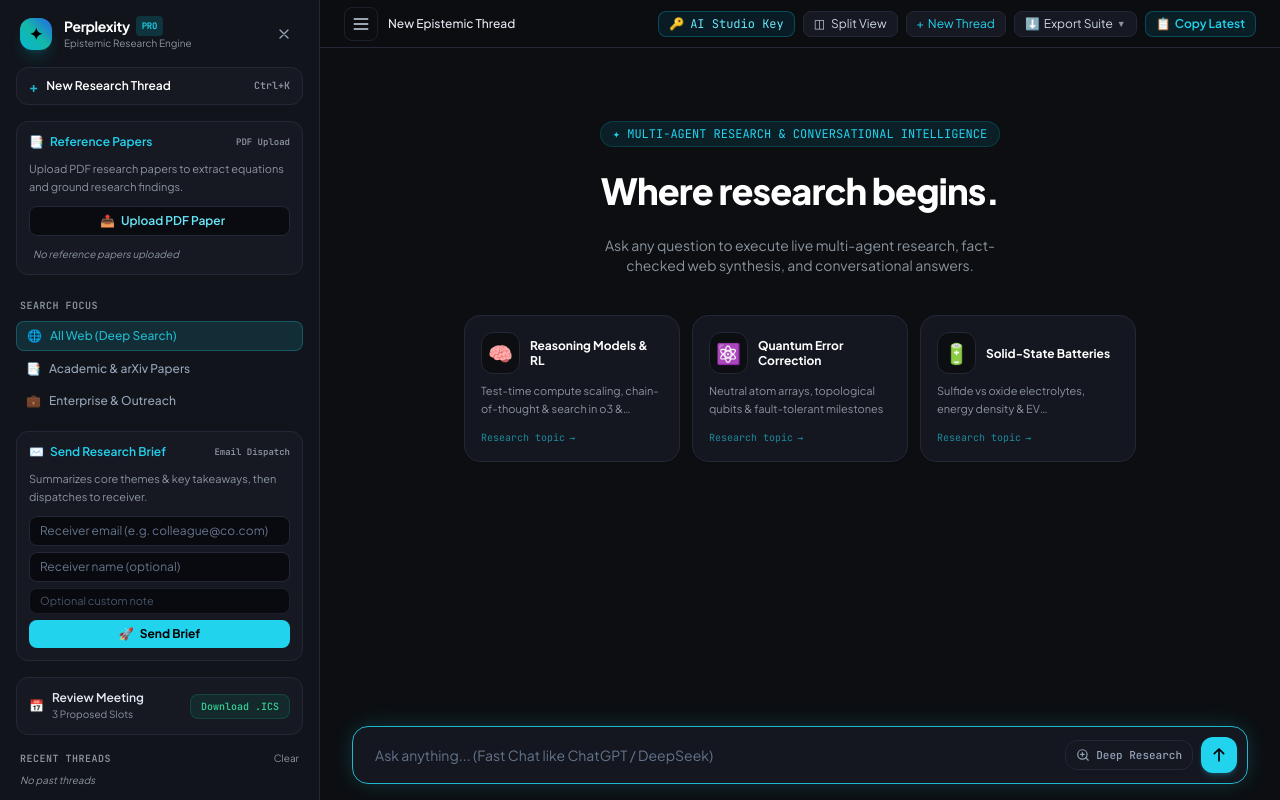
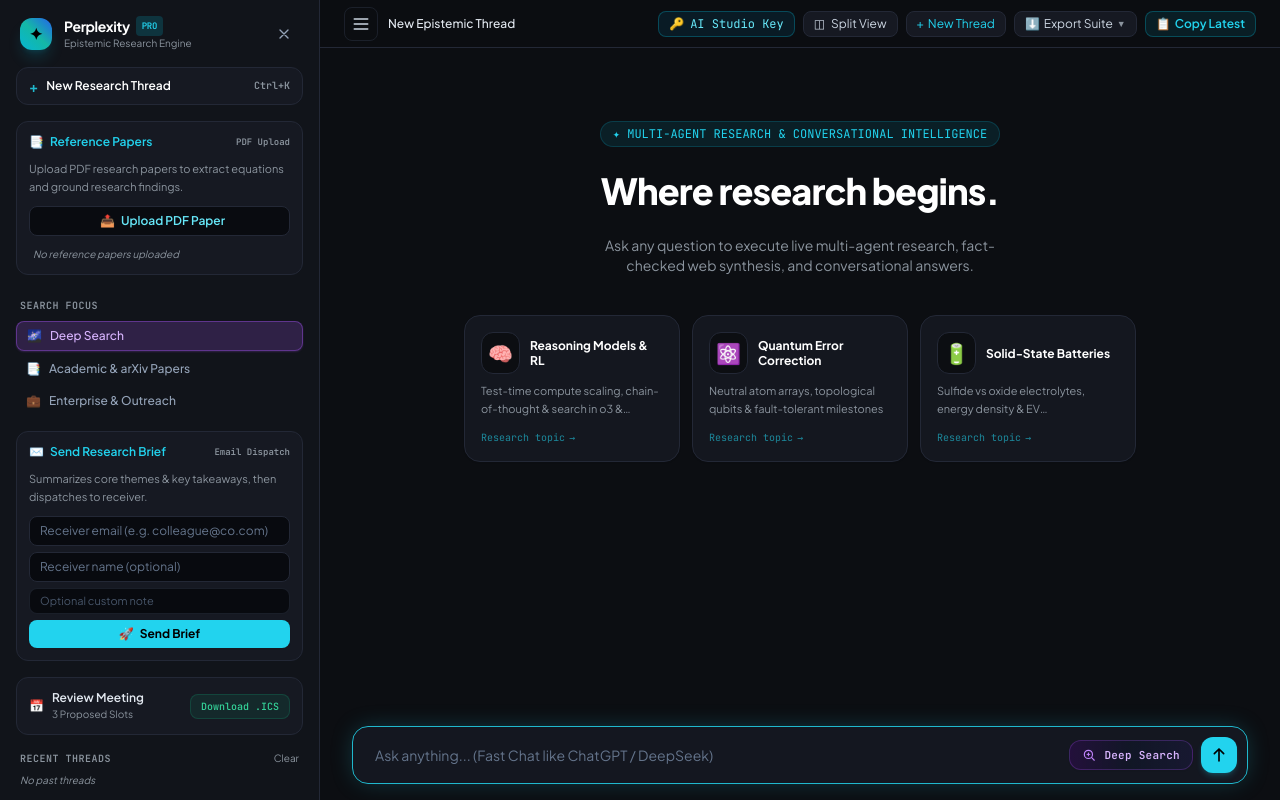
Before and after one commit to zeeshanrana707/genAI, a FastAPI app: page / in a window 1280 px wide. Run offline with FastAPI, Linux system fonts and the light colour scheme; data that the repository does not hold is empty; some libraries are stand-ins or nearby versions.

Commit message:
feat: replace web search with professional Deep Search button in cosmic violet/indigo theme

```diff
--- a/templates/index.html
+++ b/templates/index.html
@@ -325,9 +325,9 @@
       <div class="space-y-1.5">
         <span class="text-[10px] font-mono uppercase tracking-wider text-pplx-muted px-1 font-semibold">Search Focus</span>
         <div class="space-y-1">
-          <button onclick="setFocusMode('all')" id="focusBtnAll" class="w-full flex items-center space-x-2 px-2.5 py-1.5 rounded-lg text-xs font-medium bg-pplx-accent/15 text-pplx-accent border border-pplx-accent/30 transition-colors">
-            <span>🌐</span>
-            <span>All Web (Deep Search)</span>
+          <button onclick="setFocusMode('all')" id="focusBtnAll" class="w-full flex items-center space-x-2 px-2.5 py-1.5 rounded-lg text-xs font-medium bg-purple-500/20 text-purple-300 border border-purple-500/40 transition-colors shadow-sm shadow-purple-500/20">
+            <span>🌌</span>
+            <span>Deep Search</span>
           </button>
           <button onclick="setFocusMode('academic')" id="focusBtnAcademic" class="w-full flex items-center space-x-2 px-2.5 py-1.5 rounded-lg text-xs font-medium text-slate-400 hover:text-white hover:bg-pplx-card transition-colors">
             <span>📑</span>
@@ -593,31 +593,31 @@
     <!-- ========================================================================= -->
     <div class="absolute bottom-0 inset-x-0 bg-gradient-to-t from-[#0c0e12] via-[#0c0e12]/95 to-transparent pt-6 pb-4 px-4 sm:px-8 z-20 pointer-events-none">
       <div class="max-w-4xl mx-auto pointer-events-auto">
-        <div class="glass-search rounded-2xl p-2 sm:p-2.5 shadow-2xl flex items-center space-x-2 transition-all">
+        <div id="searchBarContainer" class="glass-search rounded-2xl p-2 sm:p-2.5 shadow-2xl flex items-center space-x-2 transition-all border border-pplx-border">
 
           <input
             id="promptInput"
             type="text"
-            placeholder="Ask a follow-up or enter any research topic..."
+            placeholder="Ask anything... (Fast Chat like ChatGPT / DeepSeek)"
             class="flex-1 bg-transparent border-0 text-xs sm:text-sm text-slate-100 placeholder-slate-500 focus:outline-none px-3 font-sans"
           />
 
-          <!-- Deep Research Toggle Pill in Input Box -->
+          <!-- Professional Deep Search Button (Entirely Distinct Cosmic Violet/Indigo Theme) -->
           <button
             id="deepResearchToggleBtn"
             type="button"
             onclick="toggleDeepResearchMode()"
-            class="flex items-center space-x-1.5 px-2.5 py-1.5 rounded-xl text-xs font-mono transition-all border flex-shrink-0 cursor-pointer select-none bg-pplx-card/80 hover:bg-slate-800 text-slate-400 hover:text-slate-200 border-pplx-border"
-            title="Toggle Deep Research (OFF: Instant Fast Chat like ChatGPT/DeepSeek | ON: 5-Agent Literature Mining & Grounding Audit)"
+            class="group relative flex items-center space-x-2 px-3 py-1.5 rounded-xl text-xs font-mono transition-all duration-300 border flex-shrink-0 cursor-pointer select-none bg-gradient-to-r from-purple-950/40 via-slate-900/60 to-indigo-950/40 hover:from-purple-900/50 hover:to-indigo-900/50 text-purple-300 hover:text-purple-100 border-purple-500/25 hover:border-purple-400/50 shadow-sm"
+            title="Toggle Deep Search (OFF: Fast Chat | ON: 5-Agent Literature Mining & Grounding Audit)"
           >
-            <span id="deepResearchIcon" class="flex items-center justify-center">
+            <span id="deepResearchIcon" class="flex items-center justify-center text-purple-400 group-hover:text-purple-300 transition-colors">
               <svg class="w-3.5 h-3.5" viewBox="0 0 24 24" fill="none" stroke="currentColor" stroke-width="2" stroke-linecap="round" stroke-linejoin="round">
-                <circle cx="11" cy="11" r="8"></circle>
-                <line x1="21" y1="21" x2="16.65" y2="16.65"></line>
-                <path d="M11 8v6M8 11h6" />
+                <circle cx="11" cy="11" r="7"></circle>
+                <path d="M21 21l-4.35-4.35"></path>
+                <polygon points="11,7 12.2,9.8 15,11 12.2,12.2 11,15 9.8,12.2 7,11 9.8,9.8" fill="currentColor" stroke="none"></polygon>
               </svg>
             </span>
-            <span id="deepResearchLabel" class="hidden sm:inline font-medium text-[11px]">Deep Research</span>
+            <span id="deepResearchLabel" class="hidden sm:inline font-semibold text-[11px] tracking-wide">Deep Search</span>
           </button>
 
 
@@ -859,20 +859,66 @@
 
     function updateDeepResearchUI() {
       const btn = document.getElementById('deepResearchToggleBtn');
+      const icon = document.getElementById('deepResearchIcon');
       const label = document.getElementById('deepResearchLabel');
       const input = document.getElementById('promptInput');
+      const bar = document.getElementById('searchBarContainer');
       if (!btn) return;
 
       if (isDeepResearchActive) {
-        btn.className = 'flex items-center space-x-1.5 px-2.5 py-1.5 rounded-xl text-xs font-mono transition-all border flex-shrink-0 cursor-pointer select-none bg-cyan-950/90 text-cyan-300 border-cyan-400/80 shadow-md shadow-cyan-400/25 ring-1 ring-cyan-400/40';
-        btn.title = 'Deep Research: ON (5-Agent Literature Mining, arXiv indexing & Epistemic Audit)';
-        if (label) label.innerHTML = 'Deep Research <span class="inline-block w-1.5 h-1.5 rounded-full bg-cyan-400 animate-pulse ml-0.5"></span>';
-        if (input) input.placeholder = 'Enter topic for Deep Research (multi-agent literature mining & peer review)...';
+        btn.className = 'group relative flex items-center space-x-2 px-3 py-1.5 rounded-xl text-xs font-mono transition-all duration-300 border flex-shrink-0 cursor-pointer select-none bg-gradient-to-r from-violet-600 via-purple-600 to-indigo-600 hover:from-violet-500 hover:via-purple-500 hover:to-indigo-500 text-white font-bold border-violet-300/70 shadow-[0_0_20px_rgba(168,85,247,0.5)] ring-2 ring-violet-400/50 scale-[1.02]';
+        btn.title = 'Deep Search: ON (5-Agent Literature Mining, arXiv indexing & Epistemic Audit)';
+        if (icon) {
+          icon.className = 'flex items-center justify-center text-white';
+          icon.innerHTML = `
+            <svg class="w-3.5 h-3.5" viewBox="0 0 24 24" fill="none" stroke="currentColor" stroke-width="2" stroke-linecap="round" stroke-linejoin="round">
+              <circle cx="11" cy="11" r="7"></circle>
+              <path d="M21 21l-4.35-4.35"></path>
+              <polygon points="11,7 12.2,9.8 15,11 12.2,12.2 11,15 9.8,12.2 7,11 9.8,9.8" fill="white" stroke="none"></polygon>
+            </svg>
+          `;
+        }
+        if (label) {
+          label.innerHTML = 'Deep Search <span class="relative flex h-2 w-2 ml-1"><span class="animate-ping absolute inline-flex h-full w-full rounded-full bg-violet-200 opacity-75"></span><span class="relative inline-flex rounded-full h-2 w-2 bg-white"></span></span>';
+        }
+        if (input) input.placeholder = 'Deep Search active: Enter any research inquiry, complex hypothesis, or technical question...';
+        if (bar) {
+          bar.classList.add('border-purple-500/50', 'shadow-[0_0_30px_rgba(147,51,234,0.22)]', 'ring-1', 'ring-purple-500/30');
+          bar.classList.remove('border-pplx-border');
+        }
       } else {
-        btn.className = 'flex items-center space-x-1.5 px-2.5 py-1.5 rounded-xl text-xs font-mono transition-all border flex-shrink-0 cursor-pointer select-none bg-pplx-card/80 hover:bg-slate-800 text-slate-400 hover:text-slate-200 border-pplx-border';
-        btn.title = 'Deep Research: OFF (Instant Fast Chat like ChatGPT / DeepSeek)';
-        if (label) label.innerText = 'Deep Research';
+        btn.className = 'group relative flex items-center space-x-2 px-3 py-1.5 rounded-xl text-xs font-mono transition-all duration-300 border flex-shrink-0 cursor-pointer select-none bg-gradient-to-r from-purple-950/40 via-slate-900/60 to-indigo-950/40 hover:from-purple-900/50 hover:to-indigo-900/50 text-purple-300 hover:text-purple-100 border-purple-500/25 hover:border-purple-400/50 shadow-sm';
+        btn.title = 'Deep Search: OFF (Instant Fast Chat like ChatGPT / DeepSeek)';
+        if (icon) {
+          icon.className = 'flex items-center justify-center text-purple-400 group-hover:text-purple-300 transition-colors';
+          icon.innerHTML = `
+            <svg class="w-3.5 h-3.5" viewBox="0 0 24 24" fill="none" stroke="currentColor" stroke-width="2" stroke-linecap="round" stroke-linejoin="round">
+              <circle cx="11" cy="11" r="7"></circle>
+              <path d="M21 21l-4.35-4.35"></path>
+              <polygon points="11,7 12.2,9.8 15,11 12.2,12.2 11,15 9.8,12.2 7,11 9.8,9.8" fill="currentColor" stroke="none"></polygon>
+            </svg>
+          `;
+        }
+        if (label) {
+          label.innerText = 'Deep Search';
+        }
         if (input) input.placeholder = 'Ask anything... (Fast Chat like ChatGPT / DeepSeek)';
+        if (bar) {
+          bar.classList.remove('border-purple-500/50', 'shadow-[0_0_30px_rgba(147,51,234,0.22)]', 'ring-1', 'ring-purple-500/30');
+          bar.classList.add('border-pplx-border');
+        }
+      }
+
+      applySearchBtnTheme();
+    }
+
+    function applySearchBtnTheme() {
+      if (isResearchRunning) return;
+      if (!searchBtn) return;
+      if (isDeepResearchActive) {
+        searchBtn.className = 'w-9 h-9 rounded-xl font-bold text-white bg-gradient-to-r from-violet-600 via-purple-600 to-indigo-600 hover:from-violet-500 hover:to-indigo-500 active:scale-95 transition-all flex items-center justify-center shadow-lg shadow-purple-500/35 border border-violet-300/40 flex-shrink-0 cursor-pointer';
+      } else {
+        searchBtn.className = 'w-9 h-9 rounded-xl font-bold text-black bg-cyan-400 hover:bg-cyan-300 active:scale-95 transition-all flex items-center justify-center shadow-md shadow-cyan-400/20 flex-shrink-0 cursor-pointer';
       }
     }
 
@@ -1290,8 +1336,8 @@
       turnDiv.innerHTML = `
         <!-- User Prompt Bubble -->
         <div class="flex items-start space-x-3 bg-pplx-card/60 p-4 sm:p-5 rounded-2xl border border-pplx-border shadow-md">
-          <div class="w-8 h-8 rounded-xl bg-cyan-500/15 border border-cyan-500/30 flex items-center justify-center text-sm font-bold text-cyan-400 flex-shrink-0">
-            👤
+          <div class="w-8 h-8 rounded-xl ${isDeep ? 'bg-purple-500/20 border-purple-500/40 text-purple-300' : 'bg-cyan-500/15 border-cyan-500/30 text-cyan-400'} border flex items-center justify-center text-sm font-bold flex-shrink-0">
+            💬
           </div>
           <div class="flex-1 min-w-0">
             <div class="flex items-center justify-between">
@@ -1300,8 +1346,8 @@
                 <span class="text-[10px] text-pplx-muted font-mono">${timeStr}</span>
               </div>
               <div class="flex items-center space-x-2">
-                <span class="text-[10px] font-mono px-2 py-0.5 rounded-full ${isDeep ? 'bg-cyan-500/15 text-cyan-300 border border-cyan-500/30 font-semibold' : 'bg-slate-800 text-slate-300 border border-slate-700'}">${modeLabel}</span>
-                <span id="turn-${turnId}-statusPill" class="text-[10px] font-mono px-2 py-0.5 rounded-full bg-cyan-500/15 text-cyan-400 font-semibold animate-pulse">Running ⚡</span>
+                <span class="text-[10px] font-mono px-2.5 py-0.5 rounded-full ${isDeep ? 'bg-gradient-to-r from-purple-950/80 to-indigo-950/80 text-purple-300 border border-purple-500/40 font-semibold shadow-sm shadow-purple-500/20 flex items-center space-x-1' : 'bg-slate-800 text-slate-300 border border-slate-700'}">${isDeep ? '<span>🌌</span><span>' + modeLabel + '</span>' : modeLabel}</span>
+                <span id="turn-${turnId}-statusPill" class="text-[10px] font-mono px-2 py-0.5 rounded-full ${isDeep ? 'bg-purple-500/20 text-purple-300 border border-purple-500/40' : 'bg-cyan-500/15 text-cyan-400 border border-cyan-500/30'} font-semibold animate-pulse">${isDeep ? 'Deep Search ⚡' : 'Running ⚡'}</span>
               </div>
             </div>
             <div class="text-base sm:text-lg font-bold text-white mt-1.5 leading-snug select-text">
@@ -1311,15 +1357,15 @@
         </div>
 
         <!-- Multi-Agent Deep Research Bar (Collapsible Drawer with 5 Pods, Stepper, Sources, Deliberations - Only shown in Deep Research mode) -->
-        <div id="turn-${turnId}-agentResearchBar" class="${isDeep ? '' : 'hidden'} rounded-2xl border border-pplx-border bg-[#0d1117] overflow-hidden transition-all shadow-lg">
+        <div id="turn-${turnId}-agentResearchBar" class="${isDeep ? '' : 'hidden'} rounded-2xl border ${isDeep ? 'border-purple-500/30 bg-[#0e0f1a]' : 'border-pplx-border bg-[#0d1117]'} overflow-hidden transition-all shadow-lg">
           <!-- Clickable Header Status Bar -->
           <div onclick="toggleTurnResearchDetails('${turnId}')" class="px-4 py-3 flex items-center justify-between cursor-pointer hover:bg-slate-800/40 transition-colors">
             <div class="flex items-center space-x-2.5 text-xs font-mono min-w-0">
-              <div class="w-6 h-6 rounded-lg bg-cyan-500/15 border border-cyan-500/30 flex items-center justify-center text-cyan-400 font-bold text-xs flex-shrink-0">
+              <div class="w-6 h-6 rounded-lg ${isDeep ? 'bg-purple-500/20 border-purple-500/40 text-purple-300' : 'bg-cyan-500/15 border-cyan-500/30 text-cyan-400'} border flex items-center justify-center font-bold text-xs flex-shrink-0">
                 ✦
               </div>
               <div class="flex items-center space-x-2 truncate">
-                <span class="font-bold text-white tracking-wide">Multi-Agent Research</span>
+                <span class="font-bold text-white tracking-wide">Multi-Agent Deep Search</span>
                 <span class="text-slate-600 hidden sm:inline">•</span>
                 <span id="turn-${turnId}-handoffBanner" class="text-slate-400 truncate text-[11px]">
                   5 autonomous specialists deployed
@@ -1328,9 +1374,9 @@
             </div>
 
             <div class="flex items-center space-x-2 flex-shrink-0">
-              <span id="turn-${turnId}-sourcesCountPill" class="text-[10px] font-mono px-2 py-0.5 rounded-full bg-cyan-500/10 text-cyan-400 border border-cyan-500/20">0 Sources</span>
+              <span id="turn-${turnId}-sourcesCountPill" class="text-[10px] font-mono px-2 py-0.5 rounded-full ${isDeep ? 'bg-purple-500/15 text-purple-300 border border-purple-500/30' : 'bg-cyan-500/10 text-cyan-400 border border-cyan-500/20'}">0 Sources</span>
               <span id="turn-${turnId}-auditScorePill" class="hidden sm:inline-block text-[10px] font-mono px-2 py-0.5 rounded-full bg-emerald-500/10 text-emerald-400 border border-emerald-500/20">Verified ✓</span>
-              <button type="button" id="turn-${turnId}-researchDetailsBtn" class="text-[11px] font-mono text-cyan-400 hover:text-cyan-300 ml-1">
+              <button type="button" id="turn-${turnId}-researchDetailsBtn" class="text-[11px] font-mono ${isDeep ? 'text-purple-400 hover:text-purple-300' : 'text-cyan-400 hover:text-cyan-300'} ml-1">
                 Details ▼
               </button>
             </div>
@@ -1827,8 +1873,8 @@
       activeTurnId = turnId;
 
       // Label for focus mode
-      const focusLabels = { all: 'Web Search', academic: 'Academic & arXiv', enterprise: 'Enterprise' };
-      const modeLabel = isDeepResearchActive ? (focusLabels[activeFocusMode] || 'Deep Research') : 'Chat';
+      const focusLabels = { all: 'Deep Search', academic: 'Academic & arXiv', enterprise: 'Enterprise' };
+      const modeLabel = isDeepResearchActive ? (focusLabels[activeFocusMode] || 'Deep Search') : 'Chat';
       const modeToSend = isDeepResearchActive ? (activeFocusMode || 'academic') : 'simple';
 
       // Initialize turn data
@@ -1862,12 +1908,14 @@
       document.getElementById('activeThreadTitle').innerText = prompt.length > 50 ? prompt.substring(0, 48) + '...' : prompt;
       if (statusTimerBadge) {
         statusTimerBadge.innerHTML = isDeepResearchActive
-          ? '<span class="h-1.5 w-1.5 rounded-full bg-cyan-400 animate-ping inline-block mr-1"></span><span>Deep Research (web & arXiv)...</span>'
+          ? '<span class="h-1.5 w-1.5 rounded-full bg-purple-400 animate-ping inline-block mr-1"></span><span>Deep Search (multi-agent & arXiv)...</span>'
           : '<span class="h-1.5 w-1.5 rounded-full bg-cyan-400 animate-ping inline-block mr-1"></span><span>Thinking & streaming...</span>';
       }
       if (telemetryPill) {
-        telemetryPill.innerText = isDeepResearchActive ? 'Deep Research' : 'Fast Chat';
-        telemetryPill.className = 'text-[9px] font-mono px-1.5 py-0.5 rounded bg-cyan-500/15 text-cyan-400 font-medium';
+        telemetryPill.innerText = isDeepResearchActive ? 'Deep Search' : 'Fast Chat';
+        telemetryPill.className = isDeepResearchActive
+          ? 'text-[9px] font-mono px-1.5 py-0.5 rounded bg-purple-500/20 text-purple-300 font-semibold border border-purple-500/30'
+          : 'text-[9px] font-mono px-1.5 py-0.5 rounded bg-cyan-500/15 text-cyan-400 font-medium';
       }
       if (thinkingContent) thinkingContent.innerHTML = '';
       if (thinkingSpinner) thinkingSpinner.classList.remove('hidden');
@@ -2742,7 +2790,11 @@
         const btn = document.getElementById('focusBtn' + m.charAt(0).toUpperCase() + m.slice(1));
         if (btn) {
           if (m === mode) {
-            btn.className = 'w-full flex items-center space-x-2 px-2.5 py-1.5 rounded-lg text-xs font-medium bg-pplx-accent/15 text-pplx-accent border border-pplx-accent/30 transition-colors';
+            if (m === 'all') {
+              btn.className = 'w-full flex items-center space-x-2 px-2.5 py-1.5 rounded-lg text-xs font-medium bg-purple-500/20 text-purple-300 border border-purple-500/40 transition-colors shadow-sm shadow-purple-500/20';
+            } else {
+              btn.className = 'w-full flex items-center space-x-2 px-2.5 py-1.5 rounded-lg text-xs font-medium bg-pplx-accent/15 text-pplx-accent border border-pplx-accent/30 transition-colors';
+            }
           } else {
             btn.className = 'w-full flex items-center space-x-2 px-2.5 py-1.5 rounded-lg text-xs font-medium text-slate-400 hover:text-white hover:bg-pplx-card transition-colors';
           }
@@ -2750,12 +2802,12 @@
       });
 
       const labelMap = {
-        all: 'Web Search',
+        all: 'Deep Search',
         academic: 'Academic & arXiv',
         enterprise: 'Enterprise'
       };
       const label = document.getElementById('selectedFocusLabel');
-      if (label) label.innerText = labelMap[mode] || 'Web Search';
+      if (label) label.innerText = labelMap[mode] || 'Deep Search';
     }
 
     let isResearchRunning = false;
@@ -2789,7 +2841,7 @@
       isResearchRunning = false;
       if (!searchBtn) return;
       searchBtn.disabled = false;
-      searchBtn.className = 'w-9 h-9 rounded-xl font-bold text-black bg-cyan-400 hover:bg-cyan-300 active:scale-95 transition-all flex items-center justify-center shadow-md shadow-cyan-400/20 flex-shrink-0 cursor-pointer';
+      applySearchBtnTheme();
       searchBtn.title = 'Send prompt';
 
       if (searchBtnIcon) {
```
